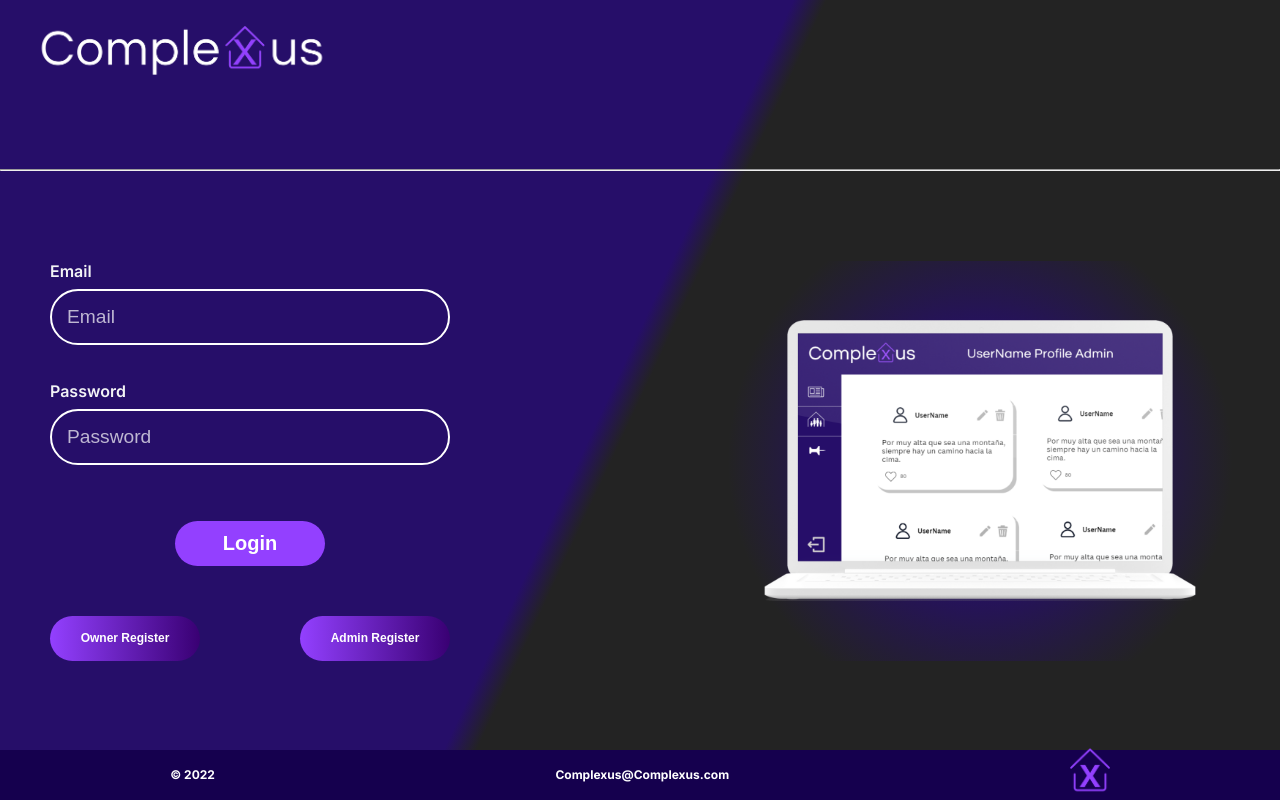
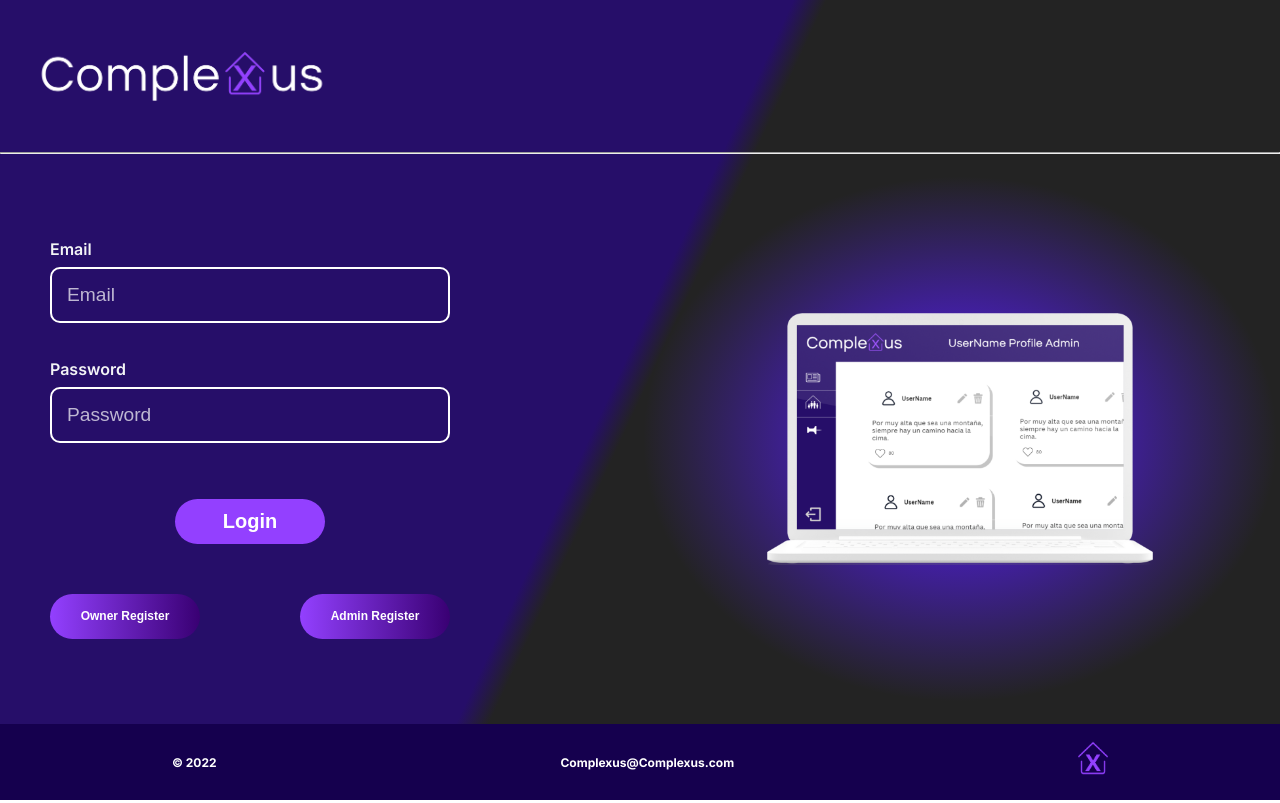
Before and after one commit to JuanAmezquitaAgredo/complexus_frontend, a Next.js app: page /login in a window 1280 px wide. Built offline with nearby package versions, Linux system fonts and the light colour scheme.

Commit message:
fix_styles_login

```diff
--- a/app/components/common/input/style.module.css
+++ b/app/components/common/input/style.module.css
@@ -16,7 +16,7 @@
     width: 100%;
     padding: 15px;
     font-size: 1.2rem;
-    border-radius: 50px;
+    border-radius: 10px;
     border: 2px solid white;
     background-color: transparent;
     color: white;
--- a/app/login/style.module.css
+++ b/app/login/style.module.css
@@ -7,6 +7,7 @@
     justify-content: space-between;
 }
 .navbar{
+    height: 20vh;
     display: flex;
     justify-content: left;
     align-items: center;
@@ -19,6 +20,7 @@
 
 .loginContainer {
     width: 100%;
+    height: 70vh;
     margin-top: 20px;
     display: flex;
     justify-content: space-between;
@@ -31,8 +33,8 @@
     justify-content: center;
     align-items: center;
     position: relative;
-    width: 600px;
-    height: 400px;
+    width: 50%;
+    height: 100%;
 }
 
 .background {
@@ -41,13 +43,13 @@
     left: 0;
     width: 100%;
     height: 100%;
-    background: radial-gradient(circle, #260e69 30%, rgba(255, 255, 255, 0) 70%);
+    background: radial-gradient( #441fab 30%, rgba(255, 255, 255, 0) 70%);
     z-index: 1; /* Asegura que el fondo esté detrás de la imagen */
 }
 
 .image {
     position: relative;
-    width: 500px;
+    width: 70%;
     height: auto;
     object-fit: cover; /* Ajusta el tamaño de la imagen para cubrir el contenedor */
     z-index: 2; /* Asegura que la imagen esté encima del fondo */
@@ -56,7 +58,7 @@
 .footer{
     margin-top: 20px;
     width: 100%;
-    height: 50px;
+    height: 10vh;
     background-color: #15004e;
     display: flex;
     justify-content: space-around;
@@ -66,5 +68,5 @@
 }
 
 .logoFooter{
-    width: 40px;
+    width: 30px;
 }
```
